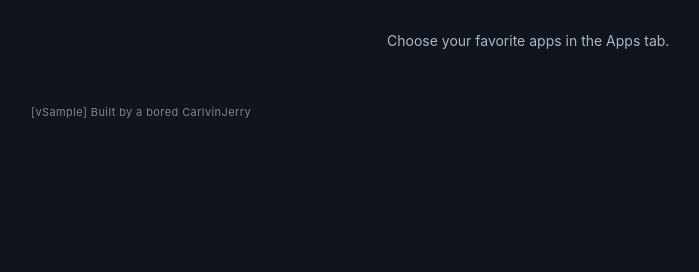
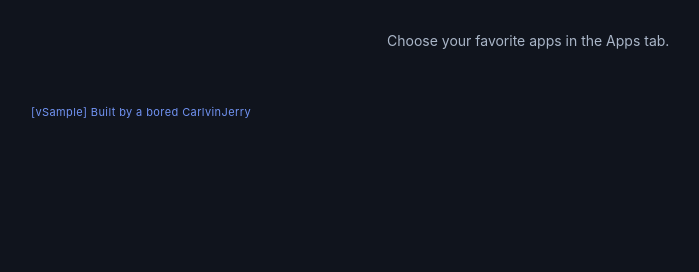
Before and after one commit to CarlvinJerry/Ctrl-Freal, a Flask app: template templates/index.html in a window 1280 px wide. Shown: the part 979-1251 px from the top of the page, without its empty margins (265-964 px from the left). Run offline with Flask 3, Linux system fonts and the light colour scheme; the template is opened without the code that fills it: most values are stand-ins (such as "Sample title", 1, 10 or a date in 2020); parts of the project's set-up code (start-up, migrations or seed data) failed here and were passed over.

Commit message:
Release Ctrl Freak v3.10.1 accent signoff

```diff
--- a/static/glass.css
+++ b/static/glass.css
@@ -72,7 +72,7 @@ body:is(.dark-glass,.light-glass,.midnight) :is(.hardwareCard,.buttonGrid button
 body.light-glass .bottomNav,body.light .bottomNav { background:rgba(248,251,255,.88); border-color:rgba(70,90,125,.09); }
 body.light-glass .bottomNav button,body.light .bottomNav button { color:#62738c; }
 body.light-glass .bottomNav button.selected,body.light .bottomNav button.selected { color:#294c8b; background:rgba(63,100,174,.12); }
-.appFooter { margin:28px 0 6px; padding:12px; text-align:center; font-size:11px; letter-spacing:.4px; color:var(--muted); opacity:.7; }
+.appFooter { margin:28px 0 6px; padding:12px; text-align:center; font-size:11px; letter-spacing:.4px; color:var(--user-accent); opacity:.95; }
 #toast { bottom:calc(96px + env(safe-area-inset-bottom)); }
 @media(min-width:700px) { .dpad { width:100%; max-width:440px; height:224px; } }
 @media(prefers-reduced-motion:reduce) { button { transition:none; } }
--- a/version.py
+++ b/version.py
@@ -1,3 +1,3 @@
 """Ctrl Freak application version (semantic versioning)."""
 
-APP_VERSION = "3.10.0"
+APP_VERSION = "3.10.1"
```
Also changed, not shown: README.md.
